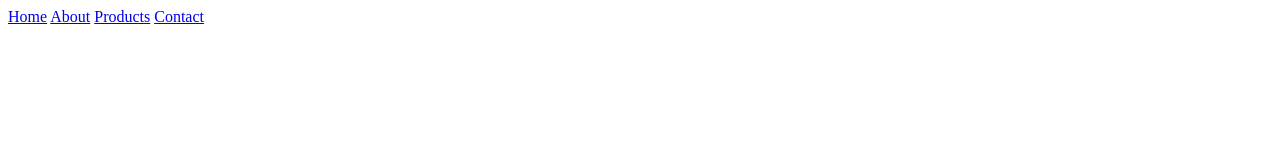
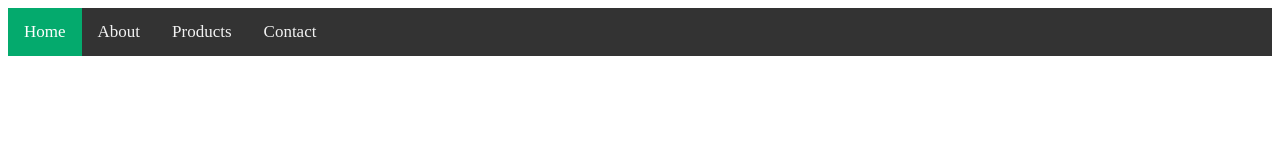
Before and after one commit to ivory221/reworking, a plain HTML site: page index.html in a window 1280 px wide. Drawn offline with Linux system fonts and the light colour scheme.

Commit message:
Update index.html

```diff
--- a/index.html
+++ b/index.html
@@ -1,5 +1,5 @@
 <head>
-    <link type="text/css" rel="stylesheet" href="styles.css">
+    <link rel="stylesheet" href="style.css">
 </head>
 
 <body>
```
